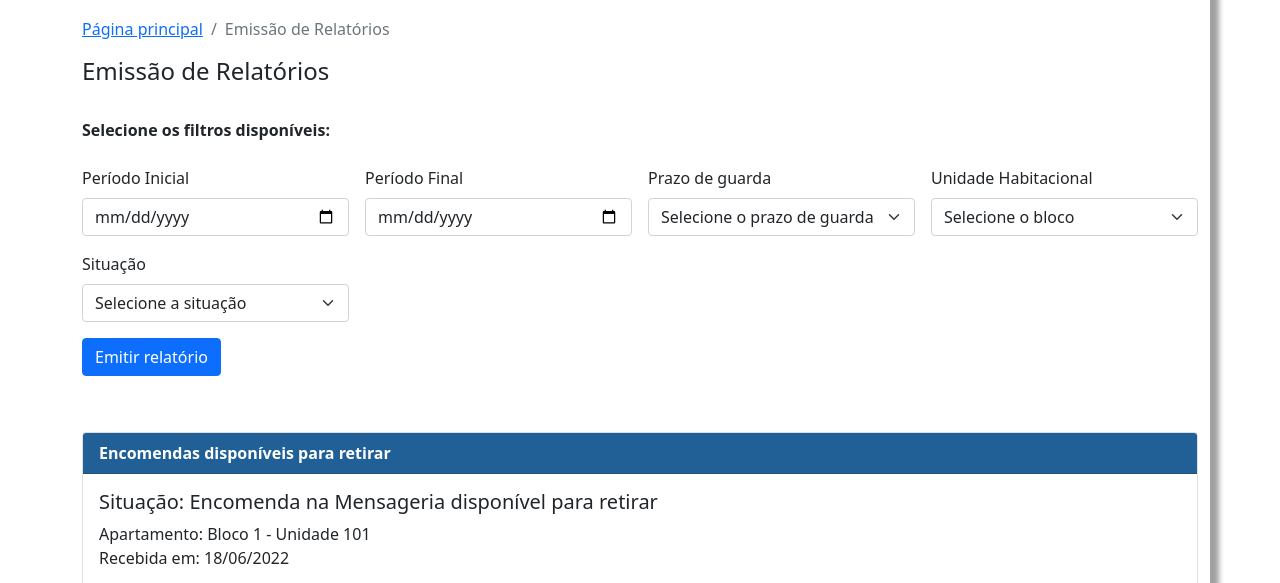
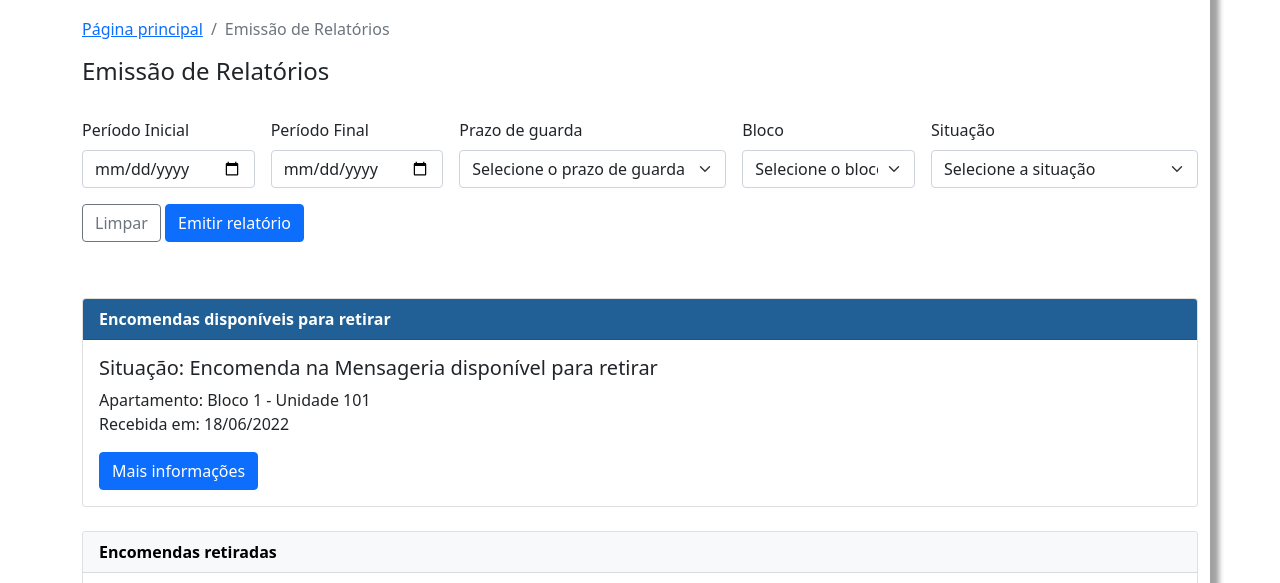
Before and after one commit to A3initiative/projeto, a website: page emitirRelatorio.html in a window 1280 px wide. Shown: the part 143-726 px from the top of the page. Drawn offline with nearby package versions, Linux system fonts and the light colour scheme.

Commit message:
ajustes e padronizações

```diff
--- a/emitirRelatorio.html
+++ b/emitirRelatorio.html
@@ -106,17 +106,12 @@
         <br />
 
         <form class="row g-3" id="formEmitirRelatório">
-          <div class="col-md-12">
-            <label for="filtros" class="form-label"
-              ><strong>Selecione os filtros disponíveis:</strong></label
-            >
-          </div>
 
-              <div class="col-md-3">
+              <div class="col-md-2">
                 <label for="periodoInicial" class="form-label">Período Inicial</label>
                 <input class="form-control me-2" type="date" placeholder="Período Inicial" aria-label="Período Inicial">
               </div>
-              <div class="col-md-3">
+              <div class="col-md-2">
                 <label for="periodoFinal" class="form-label">Período Final</label>
                 <input class="form-control me-2" type="date" placeholder="Período Final" aria-label="Período Final">
               </div>
@@ -131,8 +126,8 @@
             </select>
           </div>
 
-          <div class="col-md-3">
-            <label for="selectBloco" class="form-label">Unidade Habitacional</label>
+          <div class="col-md-2">
+            <label for="selectBloco" class="form-label">Bloco</label>
             <select id="selectBloco" class="form-select">
               <option selected>Selecione o bloco</option>
               <option>Bloco 1</option>
@@ -153,6 +148,7 @@
           </div>
 
           <div class="col-12">
+            <button type="reset" class="btn btn-outline-secondary">Limpar</button>
             <button type="submit" class="btn btn-primary">
               Emitir relatório
             </button>
```
Also changed, not shown: manterEncomenda_registrar.html (+0 -4 lines).
